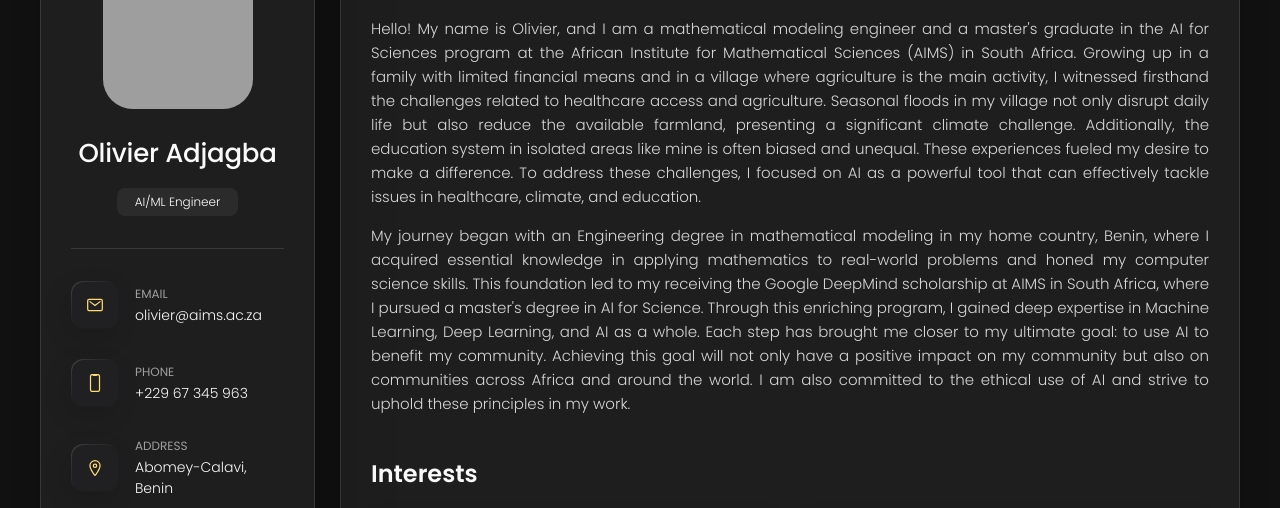
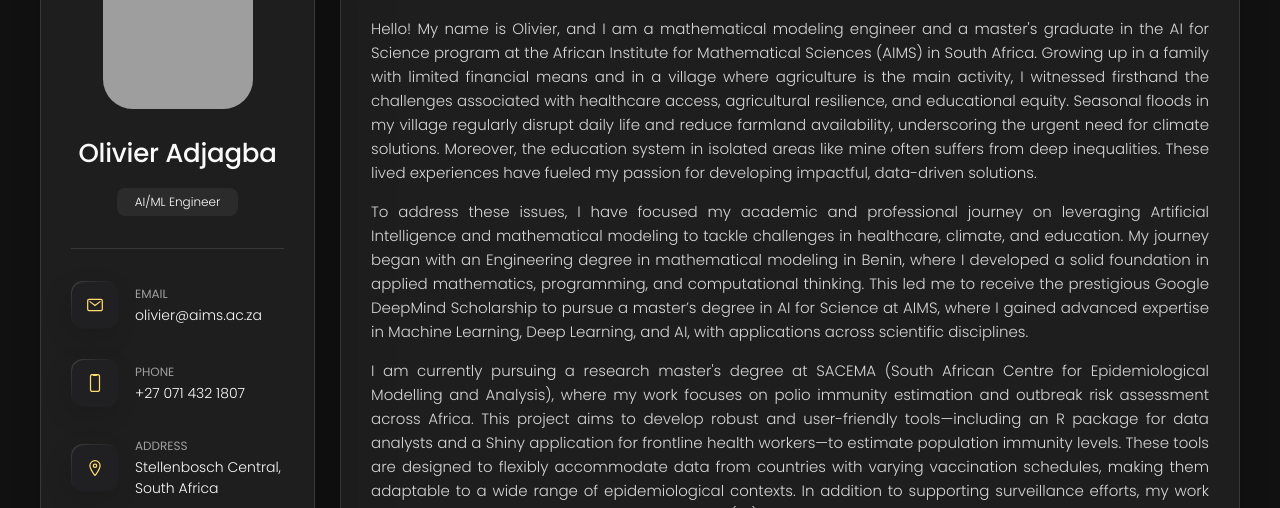
Before and after one commit to olivieradjagba/olivieradjagba.github.io, a plain HTML site: page index.html in a window 1280 px wide. Shown: the part 162-670 px from the top of the page. Drawn offline with nearby package versions, Linux system fonts and the light colour scheme; grey boxes are pictures that could not be loaded.

Commit message:
Update about my master at SU/SACEMA

```diff
--- a/assets/js/data.js
+++ b/assets/js/data.js
@@ -14,6 +14,7 @@ const getSocialLink = (username, social) => {
     if (social == "github") return "https://github.com/" + username;
     if (social == "linkedin") return "https://www.linkedin.com/in/" + username;
     if (social == "twitter") return "https://twitter.com/" + username;
+    if (social == "orcid") return "https://orcid.org/" + username;
     // Throw an exception
     throw new Error("This social media has not been taken into account");
 };
@@ -75,23 +76,22 @@ const profileInfo = {
         { id: "linkedin", name: "LinkedIn", icon: "logo-linkedin", url: getSocialLink("olivieradjagba", "linkedin") },
         { id: "github", name: "Github", icon: "logo-github", url: getSocialLink("olivieradjagba", "github") },
         { id: "twitter", name: "Twitter", icon: "logo-twitter", url: getSocialLink("olivier_adjagba", "twitter") },
+        { id: "orcid", name: "Orcid", icon: "logo-orcid", url: getSocialLink("0009-0004-0861-4637", "orcid") }, // Logo to be fixed not in ionicons
     ],
     phone: {
-        // mobile: "+27 071 432 1807",
-        mobile: "+229 67 345 963",
+        mobile: "+27 071 432 1807",
+        // mobile: "+229 67 345 963",
         whatsapp: "+229 67 345 963",
     },
     address: {
-        // country: "South Africa",
-        // city: "Cape Town",
-        // district: "Muizenberg",
-        // street: "06 Melrose Road",
-        // postalcode: "7945",
-        country: "Benin",
-        city: "Abomey-Calavi",
-        // district: "Muizenberg",
-        // street: "06 Melrose Road",
-        // postalcode: "7945",
+        country: "South Africa",
+        city: "Stellenbosch Central",
+        district: "Stellenbosch",
+        street: "40 Kromriver Road",
+        postalcode: "7600",
+        // country: "Benin",
+        // city: "Abomey-Calavi",
+        // district: "Atlantic",
     },
     fulladdress: function (detailled = false) {
         const { address } = this;
@@ -120,6 +120,13 @@ const profileInfo = {
 
 const universities = [
     {
+        id: "sun",
+        name: "Stellenbosch University",
+        shortname: "SU",
+        city: "Stellenbosch",
+        country: "South Africa",
+    },
+    {
         id: "aims",
         name: "African Institute for Mathematical Sciences",
         shortname: "AIMS",
@@ -137,6 +144,18 @@ const universities = [
 
 const resumeInfo = {
     education: [
+        {
+            id: "sun",
+            university: universities.find((u) => u.id === "sun"),
+            degree: "Master in Applied Mathematics",
+            // grade: "Distinction",
+            // duration: { from: { month: 9, year: 2024 }, to: { month: 8, year: 2026 } },
+            duration: { from: 2024, to: 2026 },
+            ongoing: true,
+            description:
+                "<p>Hosted at the South African Centre for Epidemiological Modelling and Analysis (SACEMA), this research master's program focuses on developing advanced tools and methodologies to estimate population immunity against poliovirus and assess outbreak risks across Africa. The work is rooted in real-world public health challenges, aiming to support global eradication efforts through data-driven insights and tools.</p>" +
+                "<p>My current project is centered around <em class='topic'>Polio immunity estimation and outbreak risk analysis across Africa</em>. I am building a set of user-friendly, flexible tools—including an <strong>R package</strong> tailored for data analysts and a <strong>Shiny application</strong> designed for health workers—to estimate immunity levels even in the presence of complex and diverse vaccination schedules. These tools are meant to be adaptable across countries, regardless of their specific immunization programs. The ultimate goal is to enable timely and accurate decision-making for disease prevention and control.</p>",
+        },
         {
             id: "aims",
             university: universities.find((u) => u.id === "aims"),
--- a/index.html
+++ b/index.html
@@ -108,21 +108,34 @@
 
                     <section class="about-text text-justify">
                         <p>
-              Hello! My name is Olivier, and I am a mathematical modeling engineer and a master's graduate in the AI for Sciences program at the
-              African Institute for Mathematical Sciences (AIMS) in South Africa. Growing up in a family with limited financial means and in a village
-              where agriculture is the main activity, I witnessed firsthand the challenges related to healthcare access and agriculture. Seasonal
-              floods in my village not only disrupt daily life but also reduce the available farmland, presenting a significant climate challenge.
-              Additionally, the education system in isolated areas like mine is often biased and unequal. These experiences fueled my desire to make a
-              difference. To address these challenges, I focused on AI as a powerful tool that can effectively tackle issues in healthcare, climate,
-              and education.
+                            Hello! My name is Olivier, and I am a mathematical modeling engineer and a master's graduate in the AI for Science program
+                            at the African Institute for Mathematical Sciences (AIMS) in South Africa. Growing up in a family with limited financial
+                            means and in a village where agriculture is the main activity, I witnessed firsthand the challenges associated with
+                            healthcare access, agricultural resilience, and educational equity. Seasonal floods in my village regularly disrupt daily
+                            life and reduce farmland availability, underscoring the urgent need for climate solutions. Moreover, the education system
+                            in isolated areas like mine often suffers from deep inequalities. These lived experiences have fueled my passion for
+                            developing impactful, data-driven solutions.
                         </p>
                         <p>
-              My journey began with an Engineering degree in mathematical modeling in my home country, Benin, where I acquired essential knowledge in
-              applying mathematics to real-world problems and honed my computer science skills. This foundation led to my receiving the Google
-              DeepMind scholarship at AIMS in South Africa, where I pursued a master's degree in AI for Science. Through this enriching program, I
-              gained deep expertise in Machine Learning, Deep Learning, and AI as a whole. Each step has brought me closer to my ultimate goal: to use
-              AI to benefit my community. Achieving this goal will not only have a positive impact on my community but also on communities across
-              Africa and around the world. I am also committed to the ethical use of AI and strive to uphold these principles in my work.
+                            To address these issues, I have focused my academic and professional journey on leveraging Artificial Intelligence and
+                            mathematical modeling to tackle challenges in healthcare, climate, and education. My journey began with an Engineering
+                            degree in mathematical modeling in Benin, where I developed a solid foundation in applied mathematics, programming, and
+                            computational thinking. This led me to receive the prestigious Google DeepMind Scholarship to pursue a master’s degree in
+                            AI for Science at AIMS, where I gained advanced expertise in Machine Learning, Deep Learning, and AI, with applications
+                            across scientific disciplines.
+                        </p>
+                        <p>
+                            I am currently pursuing a research master's degree at SACEMA (South African Centre for Epidemiological Modelling and
+                            Analysis), where my work focuses on polio immunity estimation and outbreak risk assessment across Africa. This project
+                            aims to develop robust and user-friendly tools—including an R package for data analysts and a Shiny application for
+                            frontline health workers—to estimate population immunity levels. These tools are designed to flexibly accommodate data
+                            from countries with varying vaccination schedules, making them adaptable to a wide range of epidemiological contexts. In
+                            addition to supporting surveillance efforts, my work contributes to better preparedness for potential (re)emergence of
+                            poliovirus on the continent.
+                        </p>
+                        <p>
+                            My long-term vision is to continue building ethical, context-sensitive AI solutions that empower vulnerable communities,
+                            drive better policy, and create sustainable impact both locally and globally.
                         </p>
                     </section>
 
```
Lines whose indentation alone changed are shown as unchanged.
